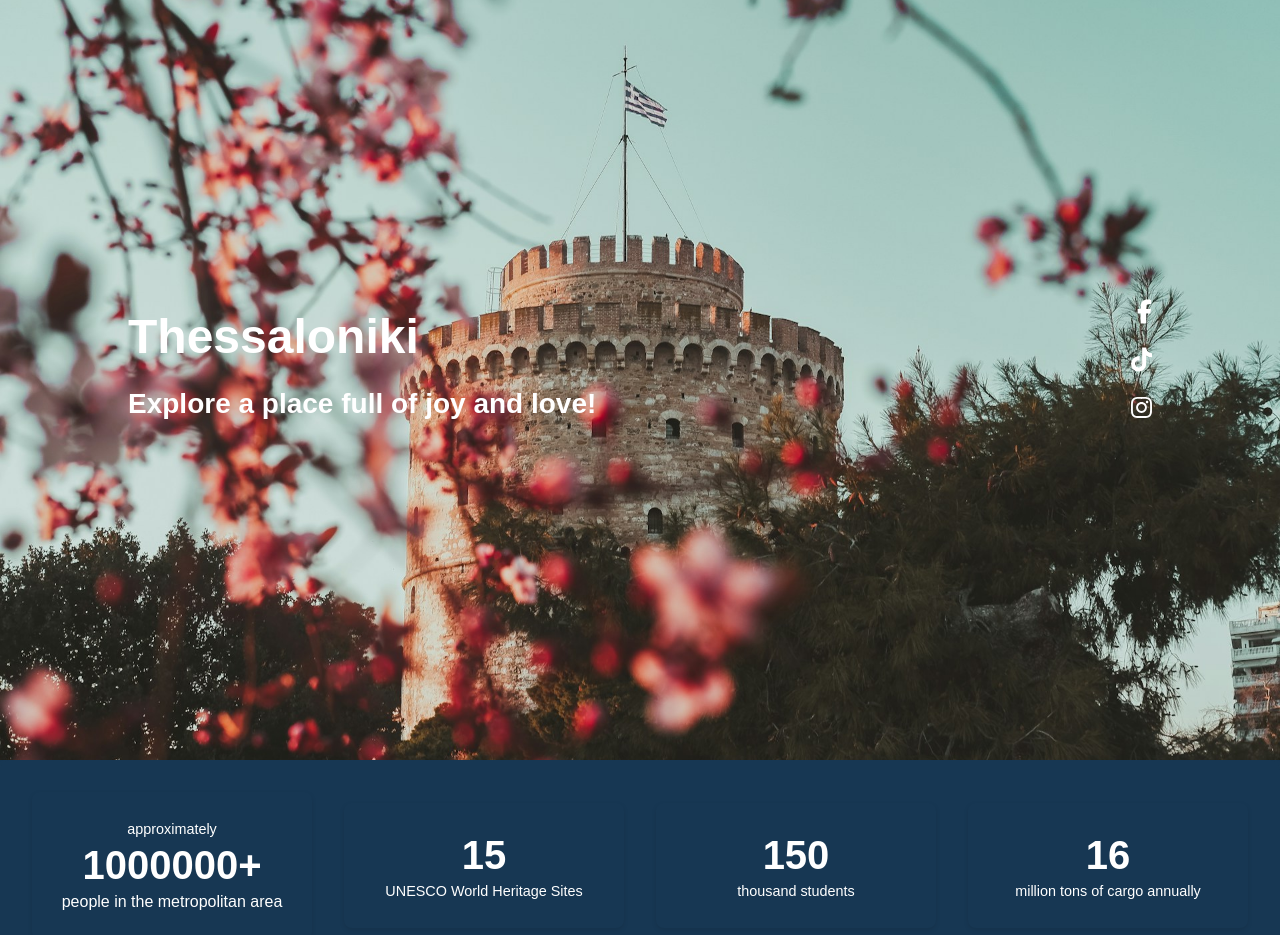
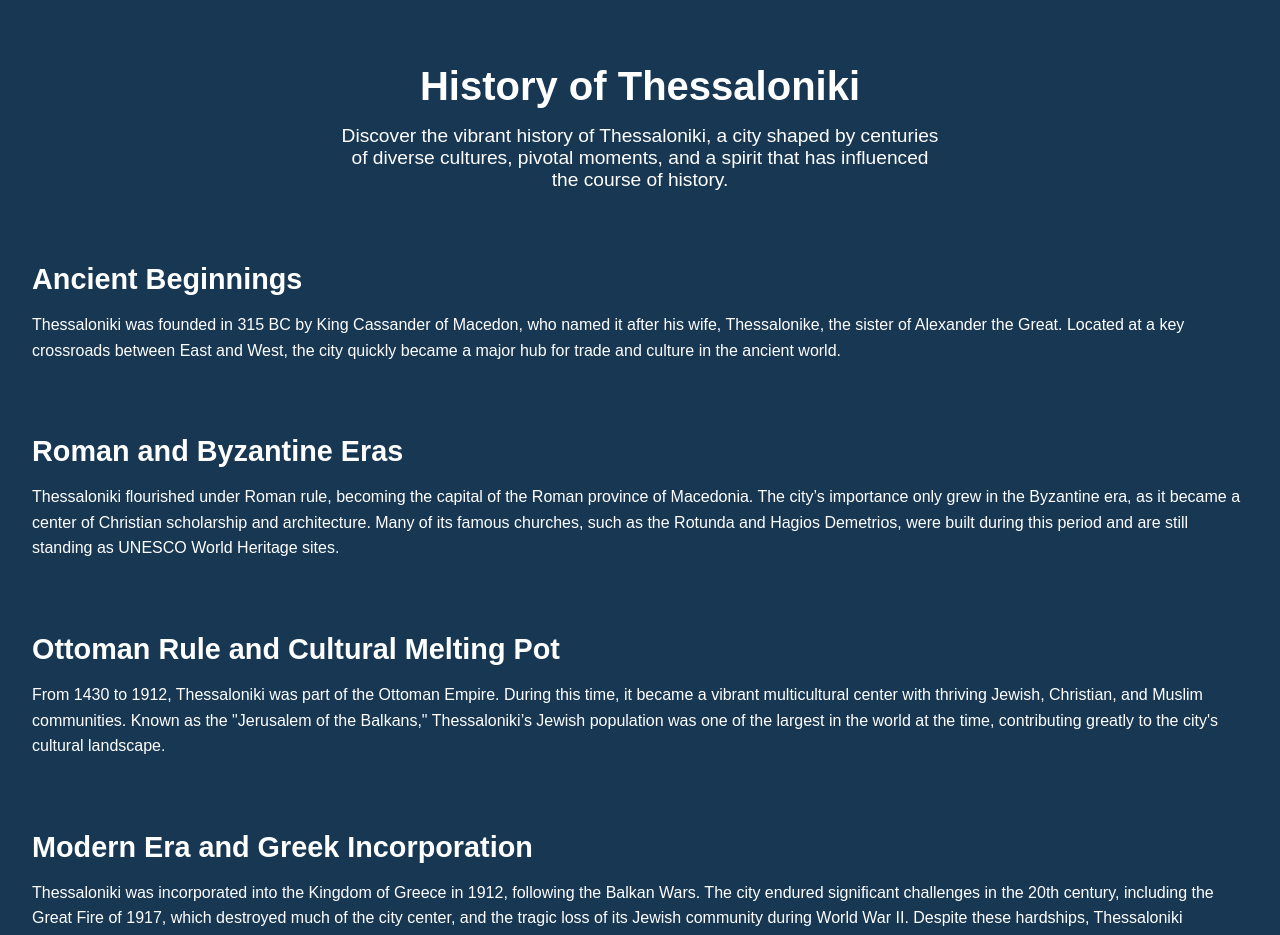
Before and after one commit to andreasgiannoudis/thessaloniki, a React (Vite) app: page /history in a window 1280 px wide. Shown: the part 40-975 px from the top of the page. Built offline with nearby package versions, Linux system fonts and the light colour scheme.

Commit message:
added links to navigate to pages. Created the history page and added simple information

```diff
--- a/package.json
+++ b/package.json
@@ -14,6 +14,7 @@
     "@fortawesome/react-fontawesome": "^0.2.2",
     "react": "^18.3.1",
     "react-dom": "^18.3.1",
+    "react-router-dom": "^6.27.0",
     "react-slick": "^0.30.2",
     "swiper": "^11.1.14"
   },
--- a/src/App.jsx
+++ b/src/App.jsx
@@ -1,18 +1,26 @@
-import './App.scss'
-import Header from './components/Header/Header'
+import './App.scss';
+import { BrowserRouter as Router, Route, Routes } from 'react-router-dom';
 
-import Footer from './components/Footer/Footer'
-import HomePage from './pages/Homepage/HomePage'
+import Header from './components/Header/Header';
+import Footer from './components/Footer/Footer';
+import HomePage from './pages/Homepage/HomePage';
+// import WhatToDoPage from './pages/WhatToDoPage/WhatToDoPage';
+import HistoryPage from './pages/HistoryPage/HistoryPage';
+// import ContactPage from './pages/ContactPage/ContactPage';
 
 function App() {
-
   return (
-    <>
+    <Router>
       <Header />
-      <HomePage />
+      <Routes>
+        <Route path="/" element={<HomePage />} />
+        {/* <Route path="/what-to-do" element={<WhatToDoPage />} /> */}
+        <Route path="/history" element={<HistoryPage />} />
+        {/* <Route path="/contact" element={<ContactPage />} /> */}
+      </Routes>
       <Footer />
-    </>
-  )
+    </Router>
+  );
 }
 
-export default App
+export default App;
--- a/src/App.scss
+++ b/src/App.scss
@@ -7,6 +7,8 @@
 @import "./components/Stats/stats";
 
 
+@import "./pages/HistoryPage/historyPage";
+
 
 
 @import "./components/Footer/footer";
--- a/src/components/Footer/Footer.jsx
+++ b/src/components/Footer/Footer.jsx
@@ -31,7 +31,7 @@ function Footer() {
         </div>
       </div>
       <div className="footer-bottom">
-        <p>&copy; 2024 Thessaloniki. All Rights Reserved.</p>
+        <p>&copy; 2024 Thessify. All Rights Reserved.</p>
       </div>
     </footer>
   );
--- a/src/components/Header/Header.jsx
+++ b/src/components/Header/Header.jsx
@@ -1,4 +1,5 @@
 import React, { useState, useEffect } from "react";
+import { Link } from "react-router-dom";
 
 function Header() {
   const [isScrollingUp, setIsScrollingUp] = useState(true);
@@ -32,30 +33,30 @@ function Header() {
       <nav>
         <ul className="main-menu">
           <li>
-            <a href="#">Home</a>
+            <Link to="/">Home</Link>
           </li>
           <li className="has-submenu">
-            <a href="#">What to do</a>
+            <Link to="/what-to-do">What to do</Link>
             <ul className="submenu">
               <li>
-                <a href="#">Nightlife</a>
+                <Link to="/nightlife">Nightlife</Link>
               </li>
               <li>
-                <a href="#">Food & Drink</a>
+                <Link to="/food-drink">Food & Drink</Link>
               </li>
               <li>
-                <a href="#">View</a>
+                <Link to="/view">View</Link>
               </li>
               <li>
-                <a href="#">Museums</a>
+                <Link to="/museums">Museums</Link>
               </li>
             </ul>
           </li>
           <li>
-            <a href="#">History</a>
+            <Link to="/history">History</Link>
           </li>
           <li>
-            <a href="#">Contact</a>
+            <Link to="/contact">Contact</Link>
           </li>
         </ul>
       </nav>
--- /dev/null
+++ b/src/pages/HistoryPage/HistoryPage.jsx
@@ -0,0 +1,51 @@
+import React from 'react';
+
+function HistoryPage() {
+  return (
+    <div className="history-page">
+      <section className="history-hero">
+        <h1>History of Thessaloniki</h1>
+        <p>Discover the vibrant history of Thessaloniki, a city shaped by centuries of diverse cultures, pivotal moments, and a spirit that has influenced the course of history.</p>
+      </section>
+
+      <section className="history-content">
+        <article>
+          <h2>Ancient Beginnings</h2>
+          <p>
+            Thessaloniki was founded in 315 BC by King Cassander of Macedon, who named it after his wife, Thessalonike, the sister of Alexander the Great. Located at a key crossroads between East and West, the city quickly became a major hub for trade and culture in the ancient world.
+          </p>
+        </article>
+
+        <article>
+          <h2>Roman and Byzantine Eras</h2>
+          <p>
+            Thessaloniki flourished under Roman rule, becoming the capital of the Roman province of Macedonia. The city’s importance only grew in the Byzantine era, as it became a center of Christian scholarship and architecture. Many of its famous churches, such as the Rotunda and Hagios Demetrios, were built during this period and are still standing as UNESCO World Heritage sites.
+          </p>
+        </article>
+
+        <article>
+          <h2>Ottoman Rule and Cultural Melting Pot</h2>
+          <p>
+            From 1430 to 1912, Thessaloniki was part of the Ottoman Empire. During this time, it became a vibrant multicultural center with thriving Jewish, Christian, and Muslim communities. Known as the "Jerusalem of the Balkans," Thessaloniki’s Jewish population was one of the largest in the world at the time, contributing greatly to the city's cultural landscape.
+          </p>
+        </article>
+
+        <article>
+          <h2>Modern Era and Greek Incorporation</h2>
+          <p>
+            Thessaloniki was incorporated into the Kingdom of Greece in 1912, following the Balkan Wars. The city endured significant challenges in the 20th century, including the Great Fire of 1917, which destroyed much of the city center, and the tragic loss of its Jewish community during World War II. Despite these hardships, Thessaloniki emerged as a resilient city, rebuilding and modernizing while honoring its rich past.
+          </p>
+        </article>
+
+        <article>
+          <h2>Today’s Thessaloniki</h2>
+          <p>
+            Today, Thessaloniki is known as Greece’s cultural capital, celebrated for its festivals, vibrant nightlife, and historical sites. It continues to blend tradition with modernity, offering a unique experience that reflects its diverse past and its dynamic present.
+          </p>
+        </article>
+      </section>
+    </div>
+  );
+}
+
+export default HistoryPage;
--- /dev/null
+++ b/src/pages/HistoryPage/_historyPage.scss
@@ -0,0 +1,40 @@
+.history-page {
+    padding: 2rem;
+    padding-top: 5rem;
+
+    .history-hero {
+      text-align: center;
+      margin-bottom: 3rem;
+
+      h1 {
+        font-size: 2.5rem;
+        color: #fff;
+      }
+
+      p {
+        font-size: 1.2rem;
+        color: #fff;
+        max-width: 600px;
+        margin: 0 auto;
+      }
+    }
+
+    .history-content {
+      display: flex;
+      flex-direction: column;
+      gap: 2rem;
+
+      article {
+        h2 {
+          font-size: 1.8rem;
+          color: #fff;
+        }
+
+        p {
+          font-size: 1rem;
+          color: #fff;
+          line-height: 1.6;
+        }
+      }
+    }
+  }
```
Also changed, not shown: 1 other file (tests, documents, lock files or other folders).
